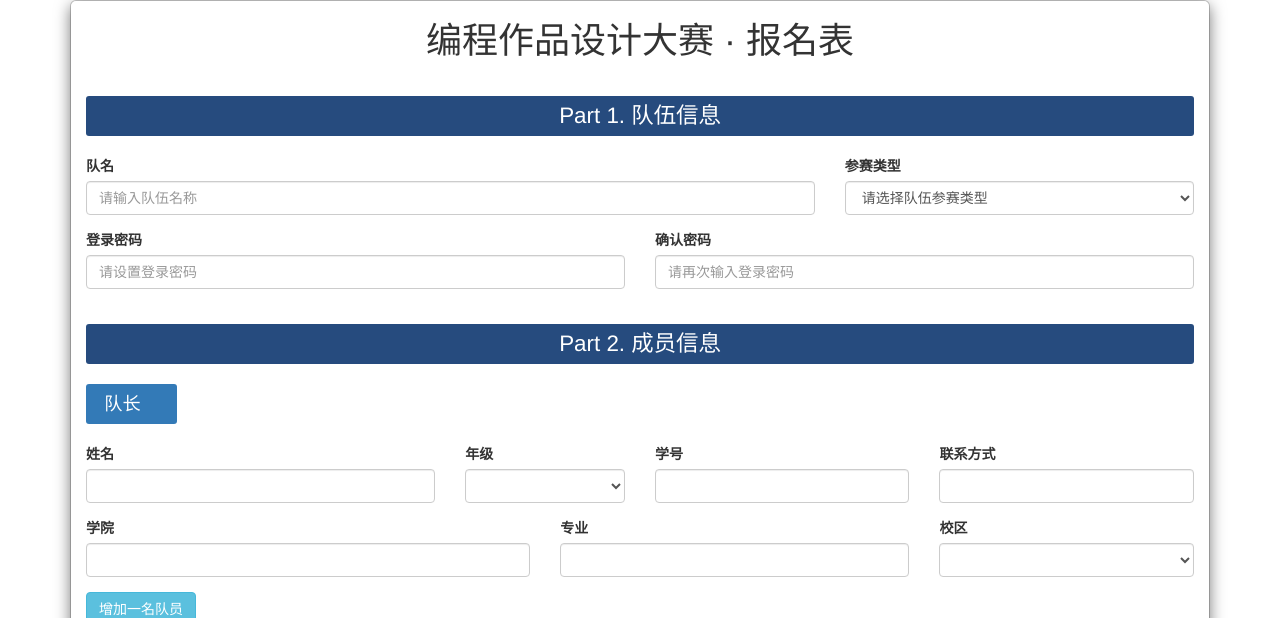
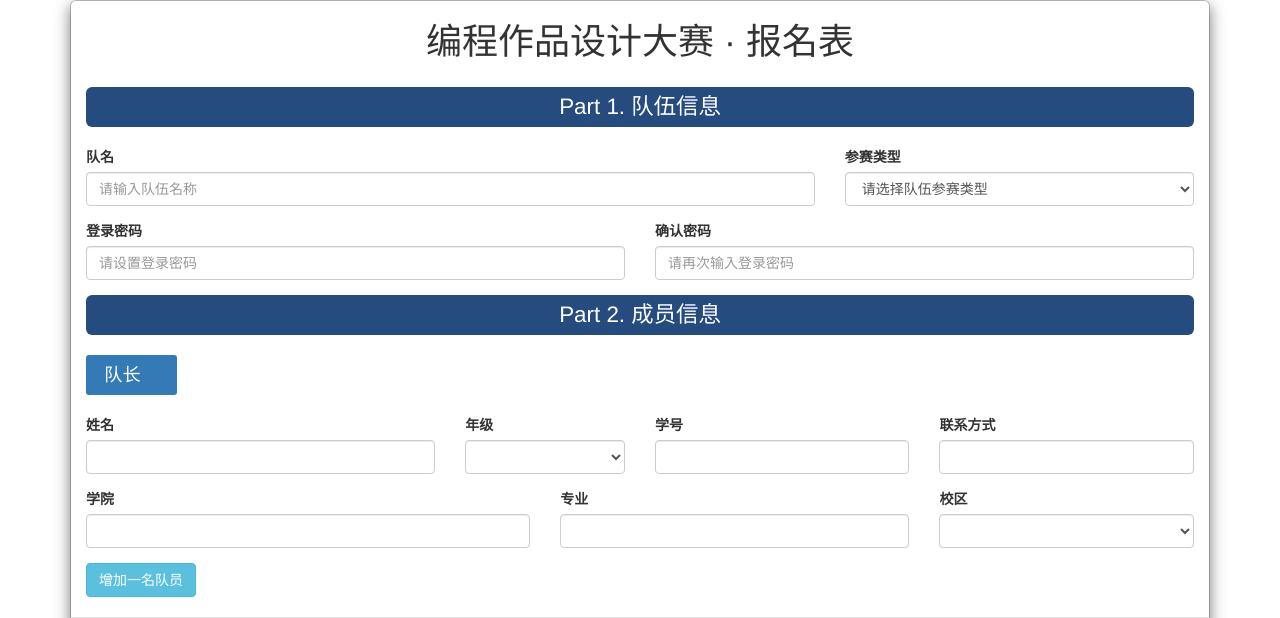
Before and after one commit to KingsleyXie/ProgrammingWorksCompetition, a PHP site: page /register in a window 1280 px wide. Shown: the top 618 px of the page. Run offline with PHP 8.4, Linux system fonts and the light colour scheme; some libraries are stand-ins or nearby versions.

Commit message:
Reorganize CSS Code

```diff
--- a/assets/css/competition.css
+++ b/assets/css/competition.css
@@ -1,7 +1,10 @@
-@media (min-width: 500px) {
-	.panel-default>.panel-heading {
-		height: 3em;
-		background-color: #52acea;
+.panel-default>.panel-heading {
+	height: 3em;
+	background-color: #52acea;
+}
+@media (max-width: 500px) {
+	.msg-heading {
+		height: 4.3em !important;
 	}
 }
 @media (max-width: 500px) {
@@ -9,7 +12,17 @@
 		clear: both;
 	}
 }
-.table>thead>tr>th {
+@media (min-width: 992px) {
+	.captchaArea-forum {
+		padding-left: 7%;
+	}
+}
+.captchaArea-register {
+	margin-top: 20px;
+	padding-top: 15px;
+	border-top: 1px solid #e5e5e5;
+}
+.table > thead > tr > th {
 	vertical-align: top;
 }
 .btn-left {
@@ -46,6 +59,81 @@
 	margin-bottom: 20px;
 	border-radius: 6px;
 }
-.upload {
+.subblock {
+	background: #337ab7;
+	color: white;
+	width: 5em;
+	height: 40px;
+	padding-left: 1em;
+	line-height: 40px;
+	font-size: 1.3em;
+	margin-bottom: 20px;
+	border-radius: 3px;
+}
+.subtitle-register {
+	background: #264b7e !important;
+}
+.alert {
+	text-align: center;
+}
+.upload-area {
 	margin-bottom: 30px;
 }
+.upload-title {
+	margin-top: 20px;
+	margin-bottom: 10px;
+	padding-bottom: 20px;
+	padding-top: 10px;
+	text-align: center;
+	font-size: 36px;
+}
+.clearFloat {
+	clear: both;
+}
+.msg {
+	font-size: 135%;
+}
+@media (min-width: 520px) {
+	.formTitlePic {
+		display: none;
+	}
+	.formBottomPic {
+		display: none;
+	}
+}
+@media (max-width: 520px) {
+	.formTitle {
+		display: none;
+	}
+}
+.teamMember1, .teamMember2, .teamMember3, .teamMember4 {
+	display: none;
+	margin-top: 15px;
+	padding-top: 10px;
+	border-top: 1px solid #e5e5e5;
+}
+.formPic {
+	width: 100%;
+}
+.modal-body {
+	padding-top: 0px;
+	padding-bottom: 0px;
+}
+.modal-footer {
+	padding-bottom: 0px;
+	margin-top:1em;
+	margin-bottom:1em;
+}
+.teams-leader {
+	background-color: #f5f5f5 ;
+}
+.formTitle {
+	margin-top: 15px;
+	margin-bottom: 20px;
+	text-align:center;
+	font-size: 36px;
+}
+.subblock-deprecated {
+	width: 11em !important;
+	border-radius: 0 !important;
+}
--- a/assets/css/register.css
+++ /dev/null
@@ -1,62 +0,0 @@
-h1 {
-	text-align:center;
-	padding-bottom: 15px;
-}
-h3 {
-	background: #264b7e;
-	color: white;
-	width: 100%;
-	height: 40px;
-	text-align: center;
-	line-height: 40px;
-	font-size: 1.6em;
-	margin-bottom: 20px;
-	border-radius: 3px;
-}
-h4 {
-	background: #337ab7;
-	color: white;
-	width: 5em;
-	height: 40px;
-	padding-left: 1em;
-	line-height: 40px;
-	font-size: 1.3em;
-	margin-bottom: 20px;
-	border-radius: 3px;
-}
-@media (min-width: 520px) {
-	.formTitlePic {
-		display: none;
-	}
-	.formBottomPic {
-		display: none;
-	}
-}
-@media (max-width: 520px) {
-	.formTitle {
-		display: none;
-	}
-}
-#teamMember1, #teamMember2, #teamMember3, #teamMember4 {
-	display: none;
-	margin-top: 15px;
-	padding-top: 10px;
-	border-top: 1px solid #e5e5e5;
-}
-.captchaArea {
-	margin-top: 20px;
-	padding-top: 15px;
-	border-top: 1px solid #e5e5e5;
-}
-.formPic {
-	width: 100%;
-}
-.modal-body {
-	padding-top: 0px;
-	padding-bottom: 0px;
-}
-.modal-footer {
-	padding-bottom: 0px;
-	margin-top:1em;
-	margin-bottom:1em;
-}
--- a/forum/index.html
+++ b/forum/index.html
@@ -7,7 +7,6 @@
 	<link href="https://cdn.bootcss.com/bootstrap/3.3.7/css/bootstrap.min.css" rel="stylesheet">
 	<link href="https://cdn.bootcss.com/font-awesome/4.7.0/css/font-awesome.css" rel="stylesheet">
 	<link href="../assets/css/competition.css" rel="stylesheet">
-	<link href="../assets/css/forum.css" rel="stylesheet">
 	<link rel="shortcut icon" href="../assets/pictures/icon.png">
 </head>
 
@@ -58,7 +57,7 @@
 							<label>验证码</label>
 							<input type="text" name="captcha" class="form-control" id="captcha" placeholder="请输入验证码" required="" />
 						</div>
-						<div class="form-group col-md-6 captchaArea">
+						<div class="form-group col-md-6 captchaArea-forum">
 							<img id="captchaImg" src="../assets/captcha/captcha.php" onclick="freshCaptcha()" alt="验证码">&nbsp;&nbsp;&nbsp;
 							<a href="javascript:freshCaptcha()">看不清，换一张</a>
 						</div>
@@ -88,7 +87,7 @@
 			success: function(response)
 			{
 				for (var i = 0; i < response.length; i++) {
-					document.getElementById('messages').innerHTML += "<div class=\"container\"><div class=\"row clearfix\"><div class=\"col-md-12 column\"><div class=\"panel panel-default\"><div class=\"panel-heading\"><div class=\"panel-title\"><div class=\"pull-left msgNo\"> #" + (response.length - i) +  "</div><div class=\"pull-left\">" + response[i].nickname + "</div><div class=\"pull-right msgTime\"><i class=\"fa fa-calendar\"></i> " + response[i].calendarTime + " <i class=\"fa fa-clock-o\"></i> " + response[i].clockTime + "</div></div></div><div class=\"row panel-body\"><div class=\"col-md-9 msg\">" + response[i].message + "</div></div></div></div></div></div>";
+					document.getElementById('messages').innerHTML += "<div class=\"container\"><div class=\"row clearfix\"><div class=\"col-md-12 column\"><div class=\"panel panel-default\"><div class=\"panel-heading msg-heading\"><div class=\"panel-title\"><div class=\"pull-left msgNo\"> #" + (response.length - i) +  "</div><div class=\"pull-left\">" + response[i].nickname + "</div><div class=\"pull-right msgTime\"><i class=\"fa fa-calendar\"></i> " + response[i].calendarTime + " <i class=\"fa fa-clock-o\"></i> " + response[i].clockTime + "</div></div></div><div class=\"row panel-body\"><div class=\"col-md-9 msg\">" + response[i].message + "</div></div></div></div></div></div>";
 				}
 			}
 		});
--- a/index.html
+++ b/index.html
@@ -60,9 +60,9 @@
 
 			<div class="col-xs-6 col-md-9">
 				<div class="panel panel-default">
-					<div class="panel-heading">Intro Heading With List</div>
+					<div class="panel-heading">Intro Heading</div>
 					<div class="panel-body">
-						<p>Introduction Here(List Following)</p>
+						<p>Introduction Here</p>
 					</div>
 
 					<ul class="list-group">
--- a/register/index.html
+++ b/register/index.html
@@ -6,8 +6,7 @@
 	<meta name="viewport" content="width=device-width,initial-scale=1.0,maximum-scale=1.0,user-scalable=no">
 	<link href="https://cdn.bootcss.com/bootstrap/3.3.7/css/bootstrap.min.css" rel="stylesheet">
 	<link href="../assets/css/competition.css" rel="stylesheet">
-	<link href="../assets/css/register.css" rel="stylesheet">
-	<link rel="shortcut icon" href="../assets/icon.png">
+	<link rel="shortcut icon" href="../assets/pictures/icon.png">
 </head>
 
 <body>
@@ -18,13 +17,11 @@
 				<img class="formPic" src="../assets/pictures/formTitlePic.png">
 			</div>
 
-			<div class="formTitle">
-				<h1>编程作品设计大赛 · 报名表</h1>
-			</div>
+			<div class="formTitle">编程作品设计大赛 · 报名表</div>
 
 			<form id="registerform">
 				<div class="modal-body">
-					<h3> Part 1. 队伍信息 </h3>
+					<div class="subtitle subtitle-register"> Part 1. 队伍信息 </div>
 					<div class="row">
 						<div class="col-md-8">
 							<div class="form-group">
@@ -58,9 +55,9 @@
 						</div>
 					</div>
 
-					<h3>Part 2. 成员信息</h3>
-					<div id="teamLeader">
-						<h4>队长</h4>
+					<div class="subtitle subtitle-register">Part 2. 成员信息</div>
+					<div id="teamLeader" class="teamLeader">
+						<div class="subblock">队长</div>
 						<div class="row">
 							<div class="col-md-4">
 								<div class="form-group">
@@ -120,8 +117,8 @@
 						</div>
 					</div>
 
-					<div id="teamMember1">
-						<h4>队员 1</h4>
+					<div id="teamMember1" class="teamMember1">
+						<div class="subblock">队员 1</div>
 						<div class="row">
 							<div class="col-md-4">
 								<div class="form-group">
@@ -181,8 +178,8 @@
 						</div>
 					</div>
 
-					<div id="teamMember2">
-						<h4>队员 2</h4>
+					<div id="teamMember2" class="teamMember2">
+						<div class="subblock">队员 2</div>
 						<div class="row">
 							<div class="col-md-4">
 								<div class="form-group">
@@ -242,8 +239,8 @@
 						</div>
 					</div>
 
-					<div id="teamMember3">
-						<h4>队员 3</h4>
+					<div id="teamMember3" class="teamMember3">
+						<div class="subblock">队员 3</div>
 						<div class="row">
 							<div class="col-md-4">
 								<div class="form-group">
@@ -303,8 +300,8 @@
 						</div>
 					</div>
 
-					<div id="teamMember4">
-						<h4>队员 4</h4>
+					<div id="teamMember4" class="teamMember4">
+						<div class="subblock">队员 4</div>
 						<div class="row">
 							<div class="col-md-4">
 								<div class="form-group">
@@ -367,7 +364,7 @@
 					<input id="addButton" class="btn btn-info" type="button" onclick="addOneMember()" value="增加一名队员"/>
 
 
-					<div class="row captchaArea">
+					<div class="row captchaArea-register">
 						<div class="col-md-6">
 							<div class="form-group">
 								<label>验证码</label>
--- a/upload/index.html
+++ b/upload/index.html
@@ -9,7 +9,6 @@
 	<link href="https://cdn.bootcss.com/bootstrap-fileinput/4.3.9/themes/explorer/theme.min.css" rel="stylesheet">
 	<link href="https://cdn.bootcss.com/bootstrap-fileinput/4.3.9/css/fileinput.min.css" rel="stylesheet">
 	<link href="../assets/css/competition.css" rel="stylesheet">
-	<link href="../assets/css/upload.css" rel="stylesheet">
 </head>
 
 <body>
@@ -34,13 +33,13 @@
 		</div>
 	</nav>
 
-	<h1>编程作品设计大赛 · 作品上传</h1>
+	<div class="upload-title">编程作品设计大赛 · 作品上传</div>
 	<div id="info" class="alert alert-info">
 		<a href="#" class="close" data-dismiss="alert">&times;</a>
 		<h3 id="infoText"> 文件命名没有统一要求 作品文件将会按照队伍 ID 分开存放 <h3>
 	</div>
 
-	<div class="upload"><input id="file" class="file" type="file" name="file"></div>
+	<div class="upload-area"><input id="file" class="file" type="file" name="file"></div>
 
 	<input class="btn btn-primary btn-lg btn-left" onclick="window.location.href='../teams'" type="submit" name="submit" value="查看队伍信息" />
 	<input class="btn btn-primary btn-lg btn-right"onclick="window.location.href='../'" type="submit" name="submit" value="返回大赛首页" />
```
Also changed, not shown: assets/css/forum.css (deleted, +0 -17 lines), assets/css/teams.css (deleted, +0 -31 lines), assets/css/upload.css (deleted, +0 -8 lines), teams/PreviousVersion.html (+4 -5 lines), teams/index.html (+6 -7 lines).
